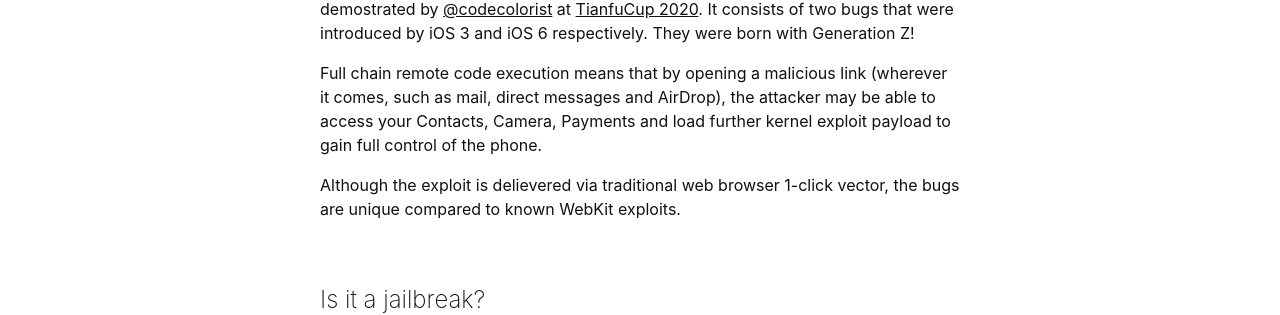
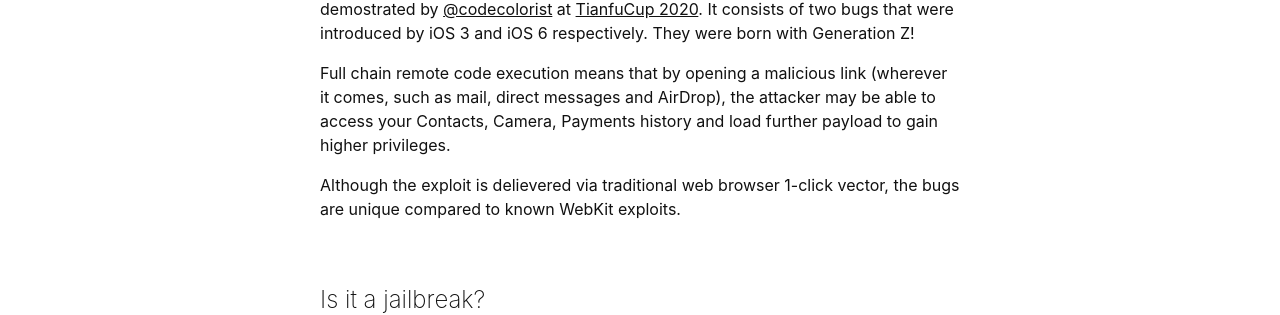
Before and after one commit to ChiChou/mistune, a Jekyll site: the page built from index.md, in a window 1280 px wide and 900 px high, scrolled down 913 px. Shown: the part 197-512 px from the top of the window. Built offline with Jekyll 4.4.1, drawn with Linux system fonts in a browser that asks for light colours.

Commit message:
precision

```diff
--- a/index.md
+++ b/index.md
@@ -9,7 +9,7 @@
 
 Mistune is a remote exploit targeting iOS 14.2 on iPhone 11, successfully demostrated by [@codecolorist](https://twitter.com/codecolorist) at [TianfuCup 2020](http://www.tianfucup.com/tfc2020/). It consists of two bugs that were introduced by iOS 3 and iOS 6 respectively. They were born with Generation Z!
 
-Full chain remote code execution means that by opening a malicious link (wherever it comes, such as mail, direct messages and AirDrop), the attacker may be able to access your Contacts, Camera, Payments and load further kernel exploit payload to gain full control of the phone.
+Full chain remote code execution means that by opening a malicious link (wherever it comes, such as mail, direct messages and AirDrop), the attacker may be able to access your Contacts, Camera, Payments history and load further  payload to gain higher privileges.
 
 Although the exploit is delievered via traditional web browser 1-click vector, the bugs are unique compared to known WebKit exploits.
 
```
